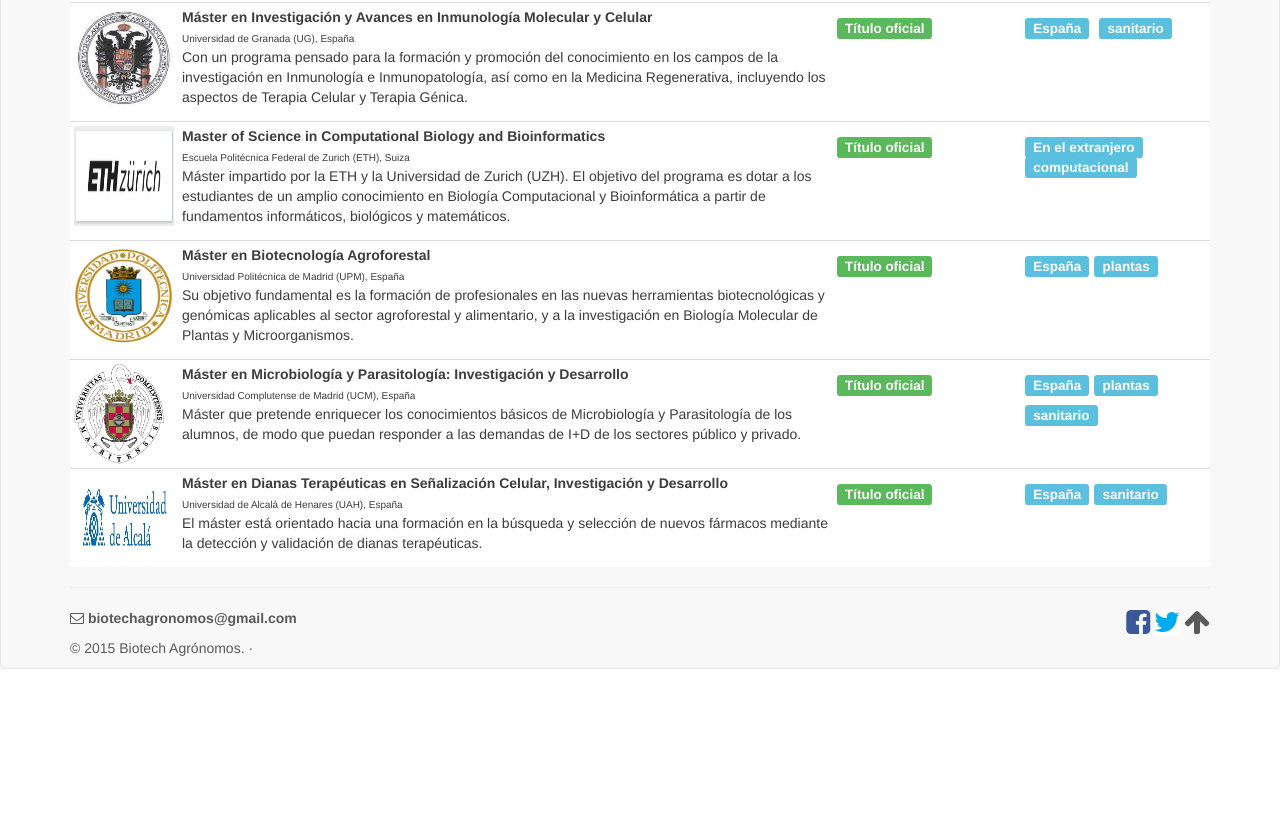
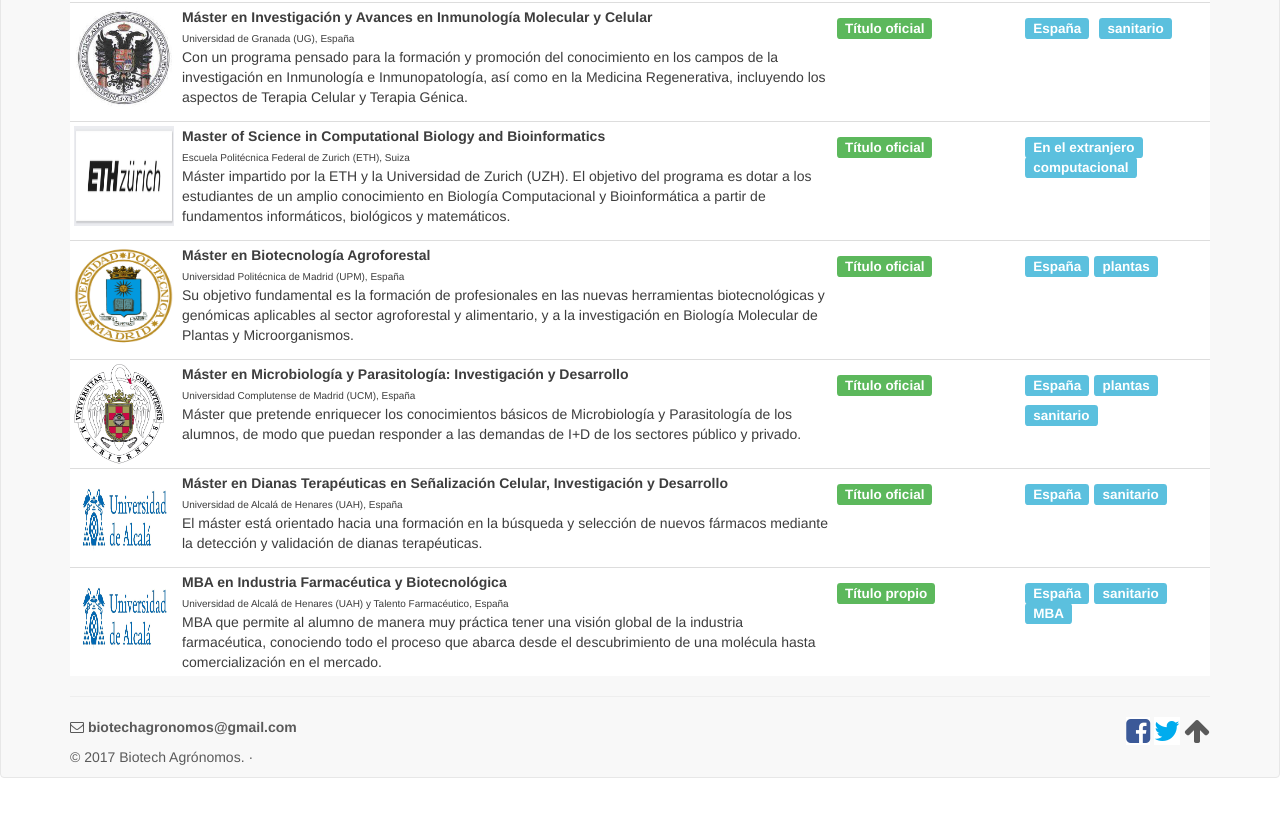
Before and after one commit to biotechagronomos/biotechagronomos.github.io, a plain HTML site: page masteres.html in a window 1280 px wide. Shown: the part 1673-2489 px from the top of the page. Before the commit the page ends 2402 px from the top, so only its background shows below. Drawn offline with Linux system fonts and the light colour scheme.

Commit message:
Update masteres.html

```diff
--- a/masteres.html
+++ b/masteres.html
@@ -374,6 +374,23 @@
 				</td>
 				<input name="inp15" id="inp15" value="España--sanitario--" type="hidden">
               </tr>
+ <tr id="tr16">
+                <td><a href="https://www.talentofarmaceuticoformacion.com/es/master-mba/">
+				<img id="trabajo" class="img" src="images/LogosMasters/uah.jpg" alt="upm" width="100" height="90">
+				</a></td>
+                <td><a href="https://www.talentofarmaceuticoformacion.com/es/master-mba/"><strong>MBA en Industria Farmacéutica y Biotecnológica</strong></a>
+				<br><span style="font-size: 10px;">Universidad de Alcalá de Henares (UAH) y Talento Farmacéutico, España</span><br>
+				MBA que permite al alumno de manera muy práctica tener una
+			visión global de la industria farmacéutica, conociendo todo el proceso que abarca desde el descubrimiento de una
+			molécula hasta comercialización en el mercado.</td>
+                <td><h4><span class="label label-pill label-success">Título propio</span></h4></td>
+                <td>
+				<h4><span class="label label-pill label-info">España</span>
+				<span class="label label-pill label-info">sanitario</span>
+			        <span class="label label-pill label-info">MBA</span></h4>
+				</td>
+				<input name="inp15" id="inp15" value="España--sanitario--" type="hidden">
+              </tr>
             </tbody>
           </table>
 
@@ -390,7 +407,7 @@
 					 <a href="#"><i class="fa fa-arrow-up fa-2x"></i></a></p>
 					<p><b><i class="fa fa-envelope-o"></i> biotechagronomos@gmail.com</b>
 					</p>
-					<p>&copy; 2015 Biotech Agrónomos. &middot;</p>
+					<p>&copy; 2017 Biotech Agrónomos. &middot;</p>
 					</footer>
 		</div><!-- /.container -->
 
```
